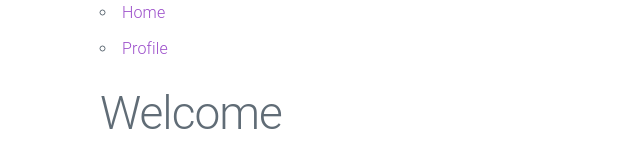
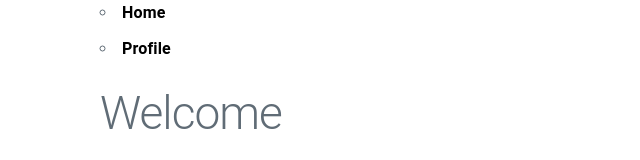
Before and after one commit to iabur/react-learning, a React (Vite) app: page / in a window 1280 px wide. Shown: the top 160 px of the page, without its empty margins (0-640 px from the left). Built offline with nearby package versions, Linux system fonts and the light colour scheme.

Commit message:
Refactor Menu component to replace Link with NavLink for active link styling and import custom CSS for improved styling.

```diff
--- /dev/null
+++ b/src/assets/css/Style.css
@@ -0,0 +1,11 @@
+.active-link {
+    color: #000;
+    text-decoration: none;
+    font-weight: bold;
+}
+
+.pending-link {
+    color: #000;
+    text-decoration: none;
+    font-weight: bold;
+}
--- a/src/component/Menu.jsx
+++ b/src/component/Menu.jsx
@@ -1,12 +1,12 @@
 import React from 'react';
-import { Link } from 'react-router-dom';
-
+import { NavLink } from 'react-router-dom';
+import '../assets/css/Style.css';
 const Menu = () => {
     return (
         <div>
             <ul>
-                <li><Link to="/">Home</Link></li>
-                <li><Link to="/profile">Profile</Link></li>
+                <li><NavLink to="/" className={({ isActive }) => isActive ? 'active-link' : 'pending-link'}>Home</NavLink></li>
+                <li><NavLink to="/profile" className={({ isActive }) => isActive ? 'active-link' : 'pending-link'} >Profile</NavLink></li>
             </ul>
         </div>
     );
```
